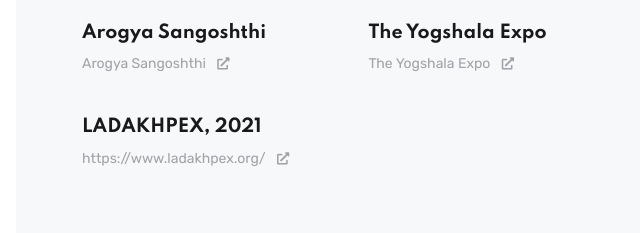
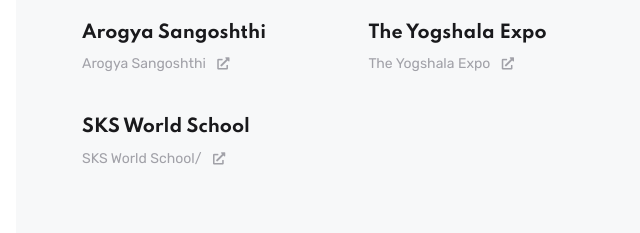
Before and after one commit to deepakparcha/portfolio.github.io, a plain HTML site: page index.html in a window 1280 px wide. Shown: the part 4087-4320 px from the top of the page, 0-640 px from the left. Drawn offline with Linux system fonts and the light colour scheme.

Commit message:
Update index.html

```diff
--- a/index.html
+++ b/index.html
@@ -646,8 +646,8 @@ Service END -->
 				<p><a class="text-body" href="https://indohimalayanexpo.com/">Indo Himalayan Expo <small><i class="fas fa-external-link-alt ms-2"></i></small></a></p>
 			</div>
 			<div class="col-sm-6 col-md-4 col-lg-3 mb-4">
-				<h5>LADAKHPEX, 2021</h5>
-				<p><a class="text-body" href="https://www.ladakhpex.org/">https://www.ladakhpex.org/ <small><i class="fas fa-external-link-alt ms-2"></i></small></a></p>
+				<h5>SKS World School</h5>
+				<p><a class="text-body" href="http://www.sksworldschool.com/">SKS World School/ <small><i class="fas fa-external-link-alt ms-2"></i></small></a></p>
 			</div>
 
 		</div><!-- Row END -->
```
